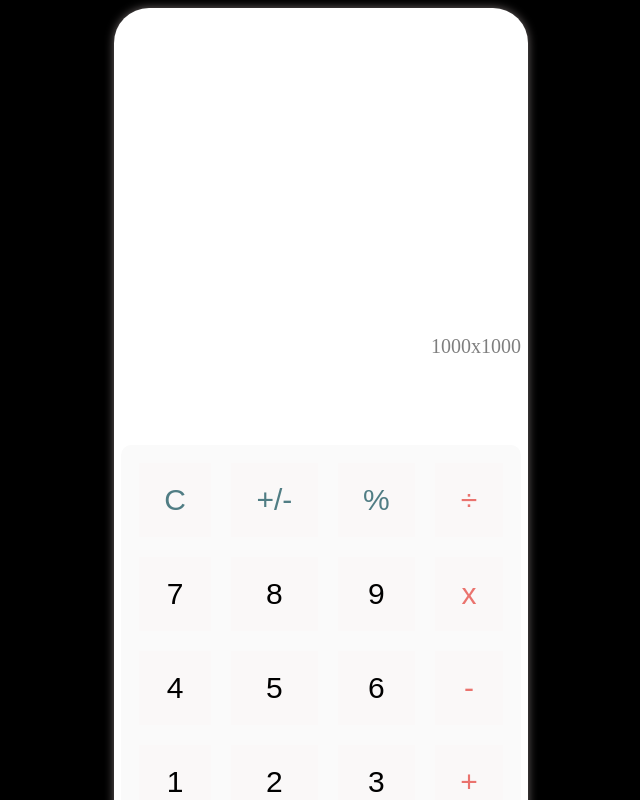
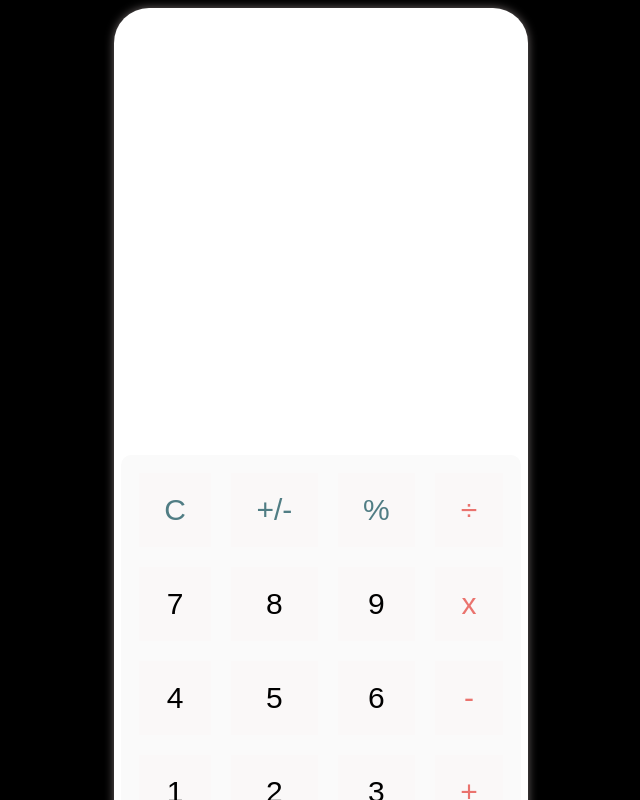
Before and after one commit to chris-muiru/react_calc_slinger, a React (Create React App) app: page / in a window 1280 px wide. Shown: the top 800 px of the page, without its empty margins (319-959 px from the left). Built offline with nearby package versions, Linux system fonts and the light colour scheme.

Commit message:
add: add display with minidisplay inside it

```diff
--- a/src/components/Display.jsx
+++ b/src/components/Display.jsx
@@ -1,11 +1,11 @@
 import '../css/display.css';
-const Display = (props) => {
-    console.log(props.keyValue);
+import MiniDisplay from './MiniDisplay';
+const Display = ({keyValue,setValue}) => {
     return (
         <div className="display">
-            <p className="previous-calc">1000x1000</p>
+            <MiniDisplay className="previous-calc" keyValue={keyValue}></MiniDisplay>
+            <p className="result-div">{keyValue}</p>
 
-            <p className="result-div">{props.keyValue}</p>
         </div>
     );
 }
```
